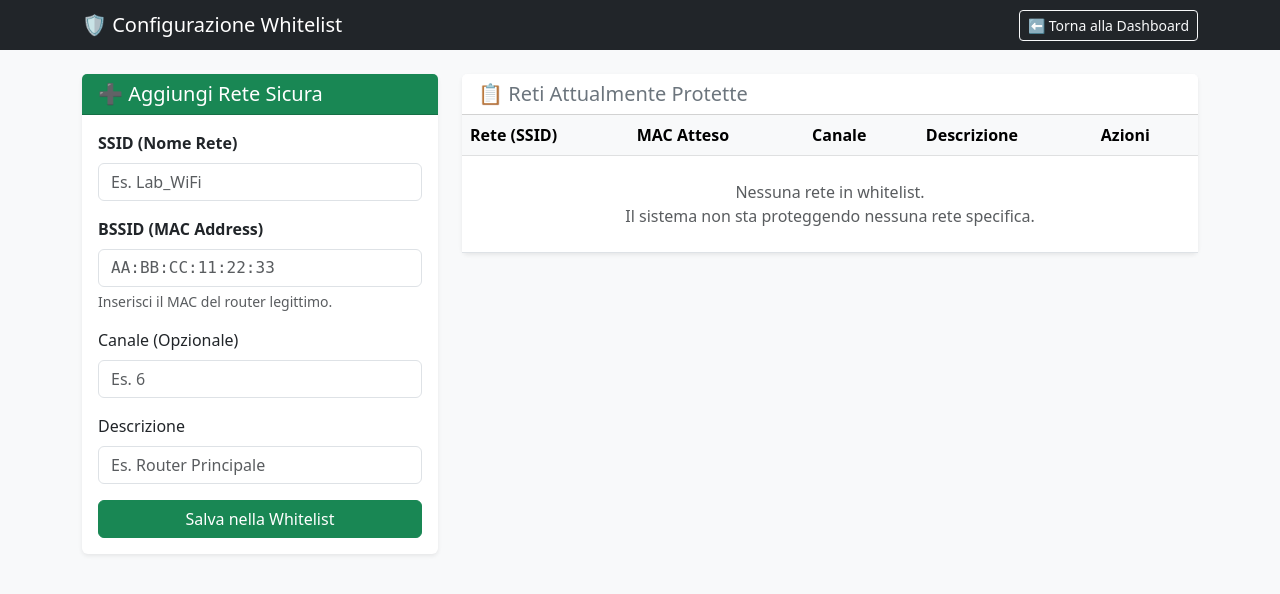
After one commit to n-durso/wifi-sentinel, a Flask app: template sentinel-web/templates/whitelist.html in a window 1280 px wide. The commit adds this page. Shown: the top 594 px of the page. Run offline with Flask 3, Linux system fonts and the light colour scheme; the template is opened without the code that fills it, so the values that code supplies are empty; some libraries are stand-ins or nearby versions.

Commit message:
aggiunta pagina per gestire whitelist

```diff
--- /dev/null
+++ b/sentinel-web/templates/whitelist.html
@@ -0,0 +1,106 @@
+<!DOCTYPE html>
+<html lang="it">
+<head>
+    <meta charset="UTF-8">
+    <meta name="viewport" content="width=device-width, initial-scale=1">
+    <title>Gestione Whitelist - WiFi Sentinel</title>
+    <link href="https://cdn.jsdelivr.net/npm/bootstrap@5.3.0/dist/css/bootstrap.min.css" rel="stylesheet">
+</head>
+<body class="bg-light">
+
+    <nav class="navbar navbar-dark bg-dark mb-4">
+        <div class="container">
+            <span class="navbar-brand mb-0 h1">🛡️ Configurazione Whitelist</span>
+            <a href="{{ url_for('index') }}" class="btn btn-outline-light btn-sm">⬅️ Torna alla Dashboard</a>
+        </div>
+    </nav>
+
+    <div class="container">
+        <div class="row">
+
+            <div class="col-md-4 mb-4">
+                <div class="card shadow-sm border-0">
+                    <div class="card-header bg-success text-white">
+                        <h5 class="mb-0">➕ Aggiungi Rete Sicura</h5>
+                    </div>
+                    <div class="card-body">
+                        <form method="POST">
+                            <input type="hidden" name="add" value="true">
+
+                            <div class="mb-3">
+                                <label class="form-label fw-bold">SSID (Nome Rete)</label>
+                                <input type="text" name="ssid" class="form-control" placeholder="Es. Lab_WiFi" required>
+                            </div>
+
+                            <div class="mb-3">
+                                <label class="form-label fw-bold">BSSID (MAC Address)</label>
+                                <input type="text" name="bssid" class="form-control" placeholder="AA:BB:CC:11:22:33" required style="font-family: monospace;">
+                                <div class="form-text small">Inserisci il MAC del router legittimo.</div>
+                            </div>
+
+                            <div class="mb-3">
+                                <label class="form-label">Canale (Opzionale)</label>
+                                <input type="number" name="channel" class="form-control" placeholder="Es. 6">
+                            </div>
+
+                            <div class="mb-3">
+                                <label class="form-label">Descrizione</label>
+                                <input type="text" name="description" class="form-control" placeholder="Es. Router Principale">
+                            </div>
+
+                            <button type="submit" class="btn btn-success w-100">Salva nella Whitelist</button>
+                        </form>
+                    </div>
+                </div>
+            </div>
+
+            <div class="col-md-8">
+                <div class="card shadow-sm border-0">
+                    <div class="card-header bg-white">
+                        <h5 class="mb-0 text-secondary">📋 Reti Attualmente Protette</h5>
+                    </div>
+                    <div class="table-responsive">
+                        <table class="table table-hover align-middle mb-0">
+                            <thead class="table-light">
+                                <tr>
+                                    <th>Rete (SSID)</th>
+                                    <th>MAC Atteso</th>
+                                    <th>Canale</th>
+                                    <th>Descrizione</th>
+                                    <th>Azioni</th>
+                                </tr>
+                            </thead>
+                            <tbody>
+                                {% for item in items %}
+                                <tr>
+                                    <td class="fw-bold text-primary">{{ item[1] }}</td>
+                                    <td style="font-family: monospace;">{{ item[2] }}</td>
+                                    <td>
+                                        {% if item[3] %}<span class="badge bg-secondary">Ch {{ item[3] }}</span>{% else %}-{% endif %}
+                                    </td>
+                                    <td class="small text-muted">{{ item[4] }}</td>
+                                    <td>
+                                        <form method="POST" onsubmit="return confirm('Vuoi davvero rimuovere questa rete dalla lista sicura?');">
+                                            <input type="hidden" name="delete" value="true">
+                                            <input type="hidden" name="item_id" value="{{ item[0] }}">
+                                            <button type="submit" class="btn btn-outline-danger btn-sm">🗑️</button>
+                                        </form>
+                                    </td>
+                                </tr>
+                                {% else %}
+                                <tr>
+                                    <td colspan="5" class="text-center text-muted py-4">
+                                        Nessuna rete in whitelist.<br>Il sistema non sta proteggendo nessuna rete specifica.
+                                    </td>
+                                </tr>
+                                {% endfor %}
+                            </tbody>
+                        </table>
+                    </div>
+                </div>
+            </div>
+
+        </div>
+    </div>
+</body>
+</html>
```
Also changed, not shown: sentinel-web/templates/index.html (+7 -0 lines).
